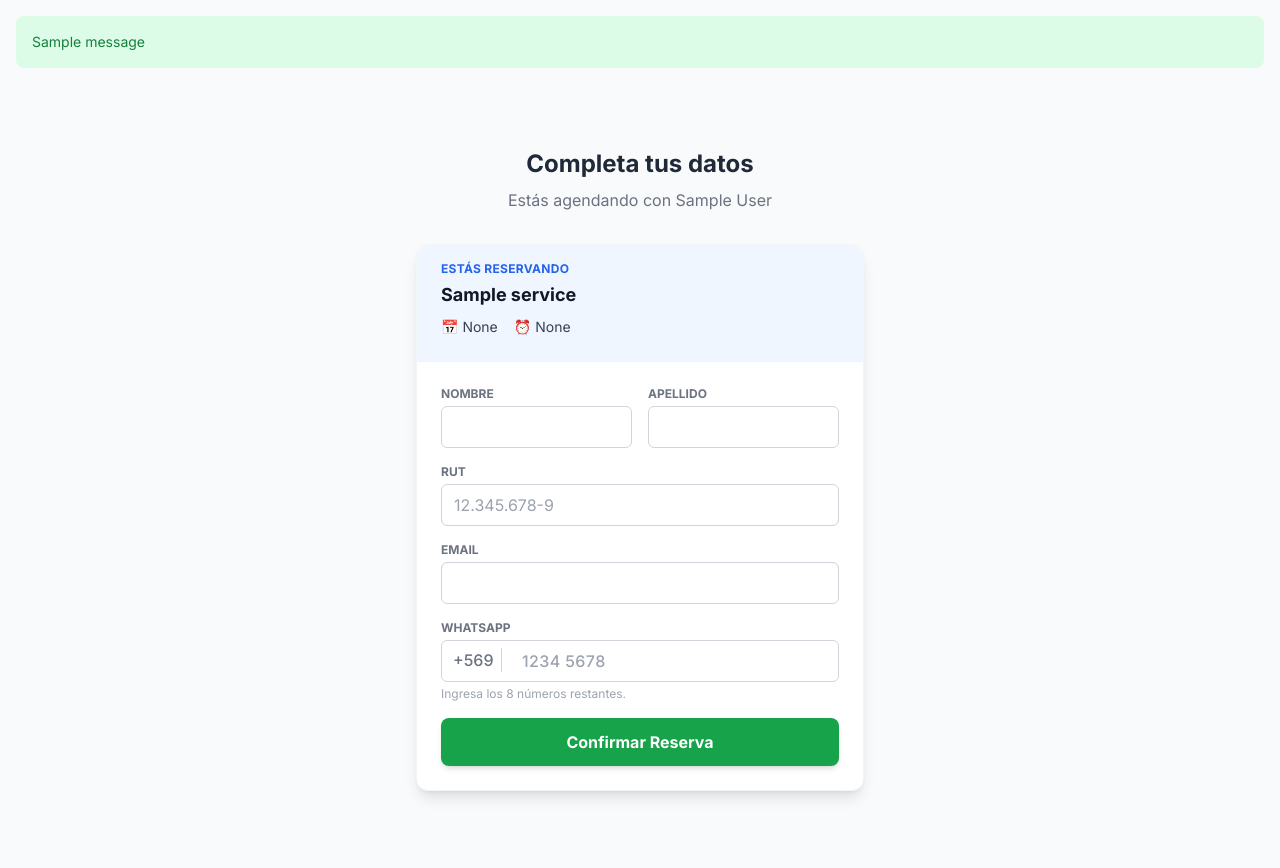
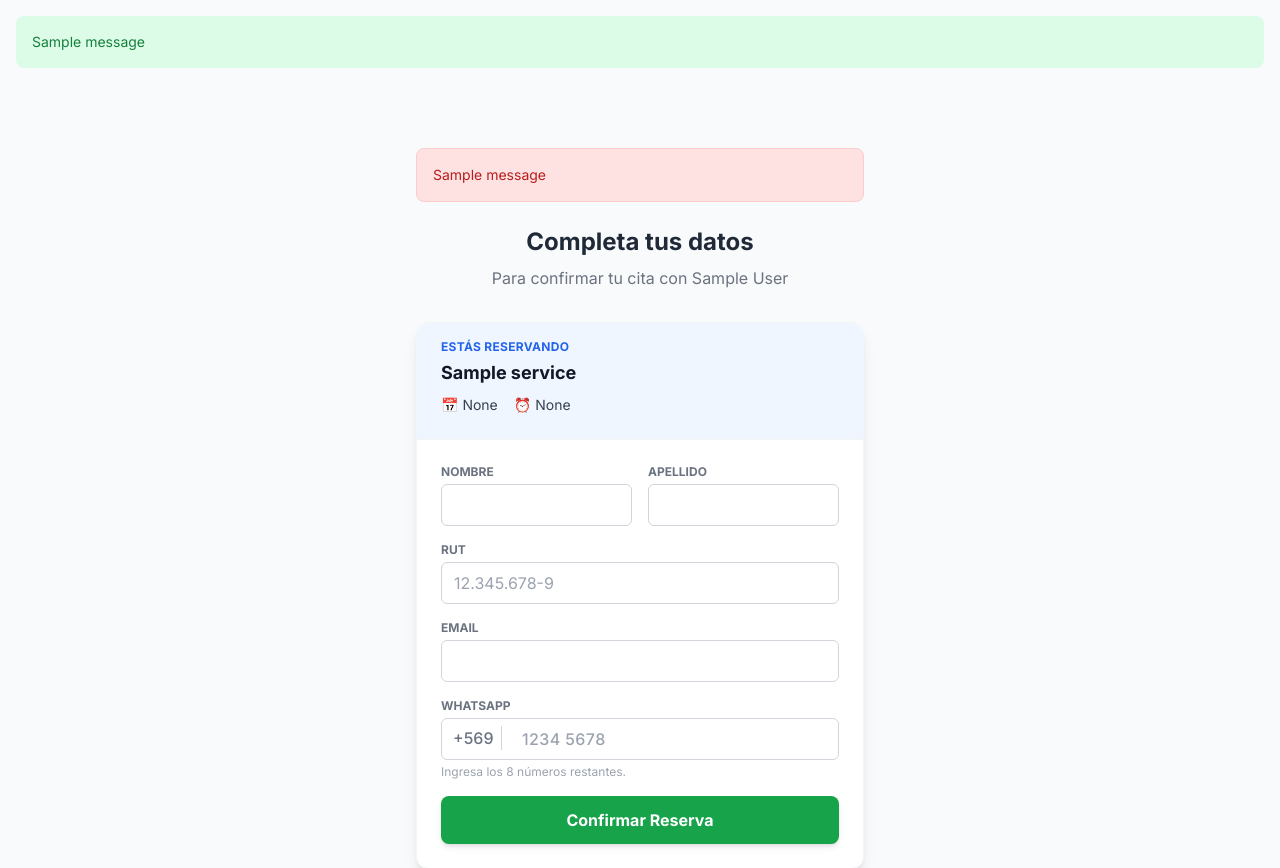
Before and after one commit to VitoNez5198/nexthora, a Django app: a page that uses templates/booking_confirm.html in a window 1280 px wide. Shown: the top 868 px of the page. Before the commit the page ends 798 px from the top, so only its background shows below. Run offline with Django 5.2, Linux system fonts and the light colour scheme; tables that the repository leaves empty hold one stand-in row (values such as "Sample post"); one stand-in notice (Sample message) is shown; some libraries are stand-ins or nearby versions.

Commit message:
feat(booking): improve booking confirmation
- Added form validation
- Display error messages
- Pass profile to success page

```diff
--- a/booking/views.py
+++ b/booking/views.py
@@ -250,42 +250,68 @@ def booking_view(request, profile_slug, service_id):
     })
 
 # --- VISTA PÚBLICA: CONFIRMAR ---
+# --- VISTA PASO 2: CONFIRMAR Y GUARDAR ---
 def booking_confirm_view(request, profile_slug, service_id):
     profile = get_object_or_404(ProfessionalProfile, slug=profile_slug)
     service = get_object_or_404(Service, id=service_id, professional=profile)
 
+    # IMPORTANTE: Obtener fecha y hora de la URL
     date_str = request.GET.get('date')
     time_str = request.GET.get('time')
 
     if request.method == 'POST':
-        # 1. Obtener TODOS los datos nuevos
+        print("--- INICIANDO PROCESO DE RESERVA ---") # Debug
+
+        # 1. Obtener datos del formulario
         client_name = request.POST.get('client_name')
         client_last_name = request.POST.get('client_last_name')
         client_rut = request.POST.get('client_rut')
         client_email = request.POST.get('client_email')
         client_whatsapp = request.POST.get('client_whatsapp')
 
-        start_datetime_str = f"{date_str} {time_str}"
-        start_datetime = datetime.strptime(start_datetime_str, '%Y-%m-%d %H:%M')
+        print(f"Datos recibidos: {client_name}, {client_last_name}, {client_rut}, {client_email}, {client_whatsapp}") # Debug
 
-        # 2. Crear la cita (Sin client_phone, usando los nuevos campos)
-        appointment = Appointment.objects.create(
-            professional=profile,
-            service=service,
-            client_name=client_name,
-            client_last_name=client_last_name,
-            client_rut=client_rut,
-            client_email=client_email,
-            client_whatsapp=client_whatsapp,
-            start_datetime=start_datetime
-        )
+        # Validar campos vacíos
+        if not all([client_name, client_last_name, client_rut, client_email, client_whatsapp]):
+            print("ERROR: Faltan campos") # Debug
+            messages.error(request, "Por favor completa todos los campos.")
+            return render(request, 'booking_confirm.html', {
+                'profile': profile, 'service': service, 'date_str': date_str, 'time_str': time_str
+            })
 
-        # Redirigir al éxito
-        return render(request, 'success.html', {
-            'service': service,
-            'appointment': appointment
-        })
+        try:
+            # Reconstruir fecha
+            start_datetime_str = f"{date_str} {time_str}"
+            start_datetime = datetime.strptime(start_datetime_str, '%Y-%m-%d %H:%M')
 
+            print(f"Intentando crear cita para: {start_datetime}") # Debug
+
+            # 2. Crear la cita
+            appointment = Appointment.objects.create(
+                professional=profile,
+                service=service,
+                client_name=client_name,
+                client_last_name=client_last_name,
+                client_rut=client_rut,
+                client_email=client_email,
+                client_whatsapp=client_whatsapp,
+                start_datetime=start_datetime
+            )
+
+            print("¡CITA CREADA CON ÉXITO!") # Debug
+
+            # Redirigir al éxito
+            return render(request, 'success.html', {
+                'service': service,
+                'appointment': appointment,
+                'profile': profile
+            })
+
+        except Exception as e:
+            print(f"ERROR CRÍTICO AL GUARDAR: {e}") # Debug
+            messages.error(request, f"Error al agendar: {e}")
+
+    # GET Request
     return render(request, 'booking_confirm.html', {
         'profile': profile,
         'service': service,
--- a/templates/booking_confirm.html
+++ b/templates/booking_confirm.html
@@ -5,8 +5,19 @@
 {% block content %}
 <div class="max-w-md mx-auto py-10">
 
+    <!-- Mensajes de Error Globales (del Backend) -->
+    {% if messages %}
+    <div class="mb-6">
+        {% for message in messages %}
+        <div class="p-4 rounded-lg bg-red-100 text-red-700 text-sm border border-red-200">
+            {{ message }}
+        </div>
+        {% endfor %}
+    </div>
+    {% endif %}
+
     <h1 class="text-2xl font-bold text-center mb-2 text-dark-gray">Completa tus datos</h1>
-    <p class="text-center text-gray-500 mb-8">Estás agendando con {{ profile.display_name }}</p>
+    <p class="text-center text-gray-500 mb-8">Para confirmar tu cita con {{ profile.display_name }}</p>
 
     <div class="bg-white p-6 rounded-xl shadow-lg border border-gray-100">
 
@@ -21,6 +32,7 @@
         </div>
 
         <!-- Formulario -->
+        <!-- IMPORTANTE: action="" envía al mismo URL, manteniendo los parámetros GET (?date=...&time=...) -->
         <form method="POST" class="space-y-4">
             {% csrf_token %}
 
@@ -59,9 +71,9 @@
                     <span class="absolute left-3 top-2 text-gray-500 font-medium border-r border-gray-300 pr-2">
                         +569
                     </span>
-                    <!-- Input con padding izquierdo para dejar espacio al prefijo -->
+                    <!-- Pattern para validar solo 8 dígitos -->
                     <input type="tel" name="client_whatsapp" placeholder="1234 5678" required maxlength="8"
-                        pattern="[0-9]{8}"
+                        pattern="[0-9]{8}" title="Ingresa solo los 8 dígitos de tu número"
                         class="w-full pl-20 px-3 py-2 border border-gray-300 rounded-md focus:ring-primary focus:border-primary font-medium tracking-wide">
                 </div>
                 <p class="text-xs text-gray-400 mt-1">Ingresa los 8 números restantes.</p>
```
